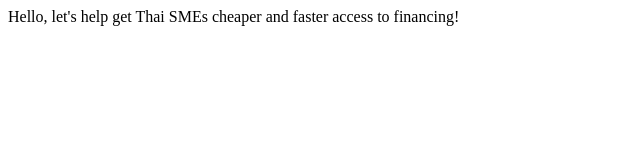
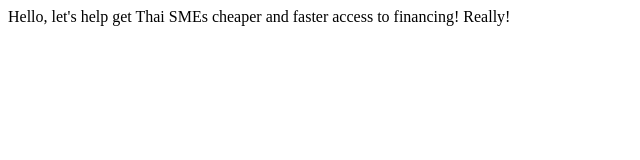
Before and after one commit to Thammarak/Thai_SME_test, a plain HTML site: page index.html in a window 1280 px wide. Shown: the full height of the page, 0-640 px from the left. Drawn offline with Linux system fonts and the light colour scheme.

Commit message:
Update index.html

```diff
--- a/index.html
+++ b/index.html
@@ -4,6 +4,6 @@
         <title>Thai SMEs</title>
     </head>
     <body>
-        Hello, let's help get Thai SMEs cheaper and faster access to financing!
+        Hello, let's help get Thai SMEs cheaper and faster access to financing!  Really!
     </body>
 </html>
```
